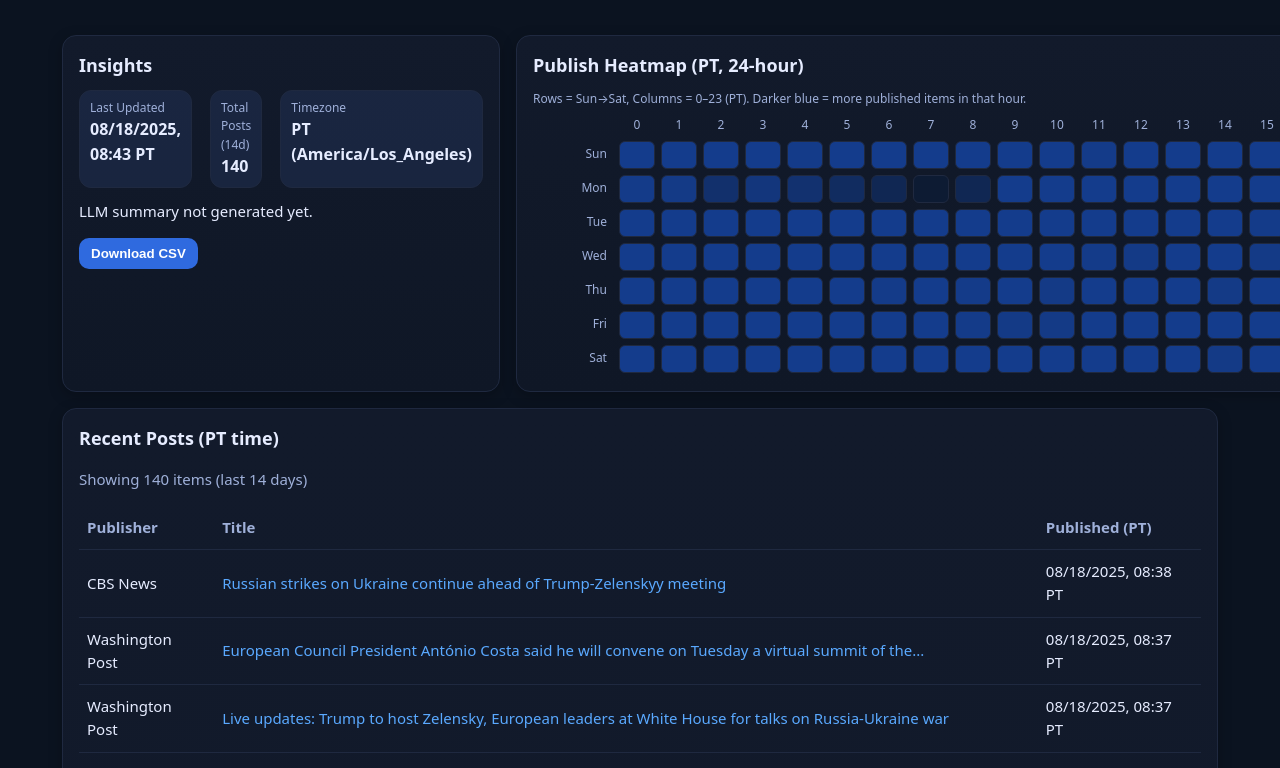
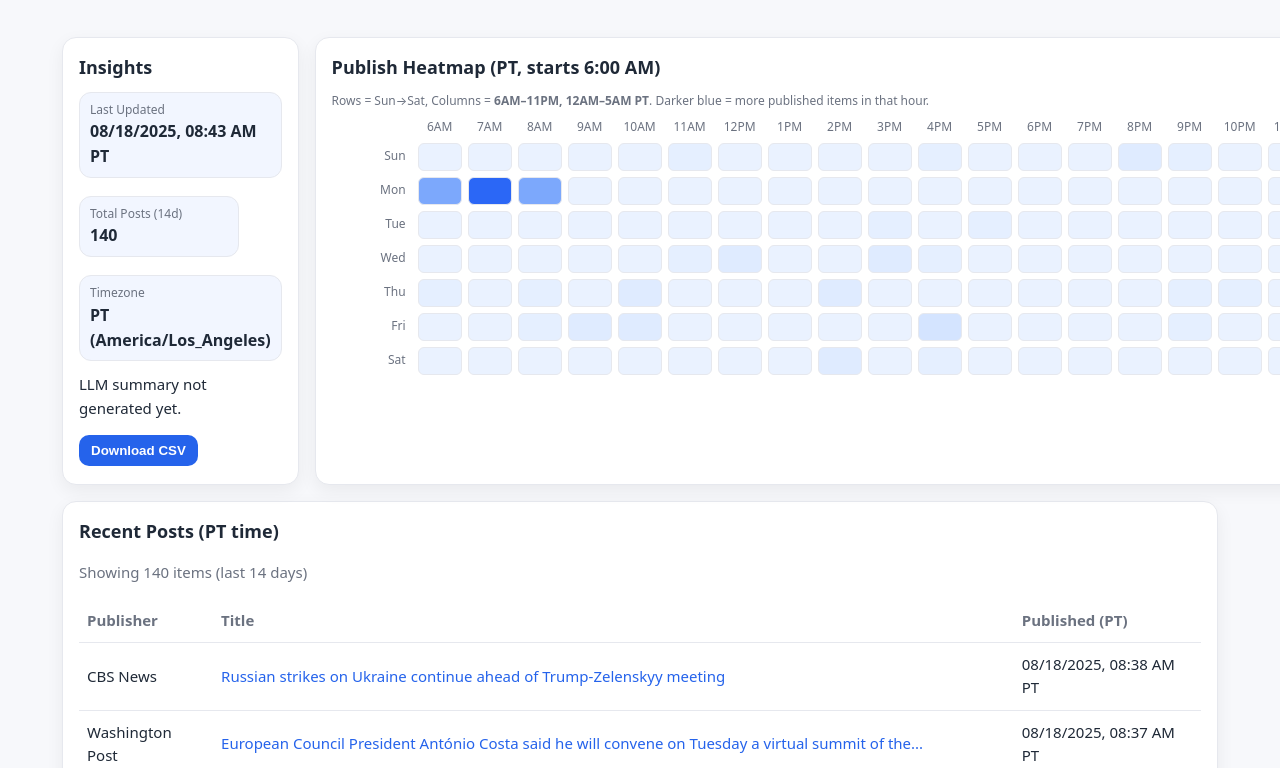
Before and after one commit to mattwilhalme/news-pulse, a website: page index.html in a window 1280 px wide. Shown: the part 78-846 px from the top of the page. Drawn offline with Linux system fonts and the light colour scheme.

Commit message:
Light theme + PT heatmap starting at 6AM with 12H labels

```diff
--- a/index.html
+++ b/index.html
@@ -6,46 +6,89 @@
   <meta name="viewport" content="width=device-width, initial-scale=1" />
   <style>
     :root{
-      --bg: #0b1320;
-      --panel: #121a2b;
-      --panel-2: #0f1726;
-      --text: #e6ecff;
-      --muted: #9fb0d9;
-      --accent: #5aa9ff;
-      --accent-2: #2f6adf;
-      --border: #1f2940;
-      --good: #22d3ee;
+      --bg: #f7f8fb;          /* page background */
+      --card: #ffffff;        /* card background */
+      --border: #e6e8ee;      /* card/table borders */
+      --text: #1f2937;        /* primary text */
+      --muted: #6b7280;       /* muted text */
+      --accent: #2563eb;      /* links & buttons */
+      --accent-2: #1d4ed8;    /* button hover */
+      --shadow: 0 6px 18px rgba(0,0,0,.06);
+
+      /* heat colors (light -> dark blue) */
+      --heat-lo: #eaf2ff;
+      --heat-mid: #9dc2ff;
+      --heat-hi: #2b67f6;
     }
-    *{box-sizing:border-box}
-    body{ margin:0; font: 15px/1.55 ui-sans-serif, system-ui, -apple-system, Segoe UI, Roboto, Arial, sans-serif; background: var(--bg); color: var(--text);}
-    a{ color: var(--accent); text-decoration: none;}
-    header{ padding: 22px 22px 0; }
+    *{ box-sizing:border-box; }
+    body{
+      margin:0;
+      font: 15px/1.55 ui-sans-serif, system-ui, -apple-system, Segoe UI, Roboto, Arial, sans-serif;
+      color: var(--text);
+      background: var(--bg);
+    }
+    a{ color: var(--accent); text-decoration: none; }
+    header{ padding: 26px 22px 0; }
     .wrap{ max-width: 1200px; margin: 0 auto; padding: 0 22px 40px; }
-    h1{ font-size: 28px; margin: 0 0 6px;}
+    h1{ margin: 0 0 8px; font-size: 28px; }
     .muted{ color: var(--muted); }
-    .grid{ display:grid; gap:16px; grid-template-columns: 1fr 1fr; }
-    .card{ background: linear-gradient(180deg, var(--panel), var(--panel-2)); border:1px solid var(--border); border-radius: 14px; padding: 16px 16px 18px; box-shadow: 0 4px 14px rgba(0,0,0,.25);}
-    .card h2{ margin:0 0 10px; font-size: 18px;}
+    .grid{ display:grid; grid-template-columns: 1fr 1fr; gap:16px; }
+    .card{
+      background: var(--card);
+      border: 1px solid var(--border);
+      border-radius: 14px;
+      padding: 16px 16px 18px;
+      box-shadow: var(--shadow);
+    }
+    .card h2{ margin:0 0 10px; font-size: 18px; }
     .row{ display:flex; gap:8px; align-items:center; flex-wrap:wrap; }
-    button{ background: var(--accent-2); color: #fff; border: 0; border-radius: 10px; padding: 8px 12px; cursor: pointer; font-weight:600; }
-    button:hover{ filter: brightness(1.1); }
-    table{ width: 100%; border-collapse: collapse; }
+    button{
+      background: var(--accent);
+      color: #fff;
+      border: 0;
+      border-radius: 10px;
+      padding: 8px 12px;
+      cursor: pointer;
+      font-weight: 600;
+    }
+    button:hover{ background: var(--accent-2); }
+    table{ width: 100%; border-collapse: collapse; background: var(--card); }
     th, td{ padding: 10px 8px; border-bottom: 1px solid var(--border); text-align: left; }
-    th{ color: var(--muted); font-weight:600; }
-    .kpi{ display:flex; gap:18px; }
-    .kpi .pill{ background: rgba(95,146,255,.1); border:1px solid var(--border); padding:8px 10px; border-radius: 12px; }
+    th{ color: var(--muted); font-weight: 600; }
+    .kpi{ display:flex; gap:18px; flex-wrap:wrap; }
+    .kpi .pill{
+      background: #f2f6ff;
+      border: 1px solid var(--border);
+      padding: 8px 10px;
+      border-radius: 12px;
+      min-width: 160px;
+    }
     .pill .label{ color: var(--muted); font-size: 12px; }
-    .pill .value{ font-weight: 700; font-size: 16px; }
+    .pill .value{ font-weight: 700; font-size: 16px; color: var(--text); }
+
     /* Heatmap */
     .heat-wrap{ overflow-x: auto; }
-    .heat-head{ display:grid; grid-template-columns: 80px repeat(24, 36px); gap:6px; align-items:end; margin-bottom: 6px; }
+    .heat-head{ display:grid; grid-template-columns: 80px repeat(24, 44px); gap:6px; align-items:end; margin-bottom: 6px; }
     .heat-head div{ text-align:center; color: var(--muted); font-size: 12px; }
-    .heat-grid{ display:grid; grid-template-columns: 80px repeat(24, 36px); gap:6px; }
+    .heat-grid{ display:grid; grid-template-columns: 80px repeat(24, 44px); gap:6px; }
     .dow{ color: var(--muted); font-size: 12px; display:flex; align-items:center; justify-content:flex-end; padding-right:6px; }
-    .cell{ width:36px; height:28px; border-radius:6px; border:1px solid var(--border); background:#0c1633; position:relative; }
-    .cell::after{ content: attr(data-count); position:absolute; inset:0; display:flex; align-items:center; justify-content:center; font-size:10px; color:#dbeafe; opacity:0.0; }
+    .cell{
+      width:44px; height:28px; border-radius:6px;
+      border:1px solid var(--border);
+      background: var(--heat-lo);
+      position:relative;
+      transition: filter .12s ease;
+    }
+    .cell::after{
+      content: attr(data-count);
+      position:absolute; inset:0;
+      display:flex; align-items:center; justify-content:center;
+      font-size:10px; color:#0f172a; opacity:0.0;
+    }
+    .cell:hover{ filter: saturate(1.2) brightness(0.98); }
     .cell:hover::after{ opacity:0.9; }
     .legend{ color: var(--muted); font-size: 12px; }
+    @media (max-width: 900px){ .grid{ grid-template-columns: 1fr; } }
   </style>
 </head>
 <body>
@@ -71,8 +114,10 @@
       </section>
 
       <section class="card">
-        <h2>Publish Heatmap (PT, 24-hour)</h2>
-        <div class="legend" style="margin-bottom:8px;">Rows = Sun→Sat, Columns = 0–23 (PT). Darker blue = more published items in that hour.</div>
+        <h2>Publish Heatmap (PT, starts 6:00 AM)</h2>
+        <div class="legend" style="margin-bottom:8px;">
+          Rows = Sun→Sat, Columns = <strong>6AM–11PM, 12AM–5AM PT</strong>. Darker blue = more published items in that hour.
+        </div>
         <div class="heat-wrap">
           <div class="heat-head" id="heatHead"></div>
           <div class="heat-grid" id="heatGrid"></div>
@@ -92,21 +137,22 @@
   </main>
 
 <script>
-// ----- Utilities -----
+/* ------- Config ------- */
 const PT_ZONE = 'America/Los_Angeles';
+const START_HOUR = 6; // display columns starting at 06:00 PT
 
+/* ------- Utilities ------- */
 function toPTDate(dIso){
   try{
     const d = new Date(dIso);
     const fmt = new Intl.DateTimeFormat('en-US', {
       timeZone: PT_ZONE,
-      year: 'numeric', month: '2-digit', day: '2-digit',
-      hour: '2-digit', minute:'2-digit', hour12: false
+      year:'numeric', month:'2-digit', day:'2-digit',
+      hour:'2-digit', minute:'2-digit', hour12:true
     });
     return fmt.format(d) + ' PT';
   }catch(e){ return dIso || ''; }
 }
-
 function getPTParts(dIso){
   const d = new Date(dIso);
   const dowName = new Intl.DateTimeFormat('en-US', { timeZone: PT_ZONE, weekday:'short' }).format(d);
@@ -115,16 +161,20 @@ function getPTParts(dIso){
   const hour = Number(new Intl.DateTimeFormat('en-US',{timeZone:PT_ZONE,hour:'2-digit',hour12:false}).format(d));
   return { dow, hour };
 }
-
+// 12h label formatter
+function formatHourLabel(h){
+  const suffix = h < 12 ? "AM" : "PM";
+  const hour12 = h % 12 === 0 ? 12 : h % 12;
+  return hour12 + suffix;
+}
 function csvEscape(s){
   if (s == null) return '';
   s = String(s);
-  if (s.includes('"') || s.includes(',') || s.includes('\\n')){
+  if (s.includes('"') || s.includes(',') || s.includes('\n')){
     return '"' + s.replace(/"/g,'""') + '"';
   }
   return s;
 }
-
 function downloadCSV(rows, filename='posts_pt.csv'){
   const header = ['publisher','title','url','published_pt','section'];
   const lines = [header.join(',')];
@@ -137,62 +187,84 @@ function downloadCSV(rows, filename='posts_pt.csv'){
       csvEscape(r.section || '')
     ].join(','));
   }
-  const blob = new Blob([lines.join('\\n')], {type:'text/csv;charset=utf-8;'});
+  const blob = new Blob([lines.join('\n')], {type:'text/csv;charset=utf-8;'});
   const a = document.createElement('a');
   a.href = URL.createObjectURL(blob);
   a.download = filename;
   document.body.appendChild(a);
-  a.click();
-  a.remove();
+  a.click(); a.remove();
 }
 
-// ----- Main -----
+/* ------- Main ------- */
 (async function(){
   const [posts, insights] = await Promise.all([
     fetch('./data/posts.json').then(r=>r.json()).catch(()=>[]),
     fetch('./data/insights.json').then(r=>r.json()).catch(()=>({bullets:[]}))
   ]);
 
+  // KPIs & insights
   document.getElementById('updated').textContent = insights.generated_at ? toPTDate(insights.generated_at) : '—';
   document.getElementById('total').textContent = insights?.metrics?.total_posts ?? posts.length;
-
   document.getElementById('summary').textContent = insights.summary || 'No summary yet.';
   const ul = document.getElementById('bullets');
   (insights.bullets || []).forEach(b => { const li = document.createElement('li'); li.textContent = b; ul.appendChild(li); });
 
+  // Build 7x24 grid from posts in PT
   const grid = Array.from({length:7}, ()=> Array.from({length:24}, ()=>0));
   for (const p of posts){
     const {dow, hour} = getPTParts(p.created_at);
     grid[dow][hour] += 1;
   }
 
+  // Column order starting at START_HOUR (06..23, then 00..05)
+  const cols = Array.from({length:24}, (_,i)=> (START_HOUR + i) % 24);
+
+  // Header labels in 12h AM/PM
   const hh = document.getElementById('heatHead');
-  hh.innerHTML = '<div></div>' + Array.from({length:24}, (_,h)=>`<div>${h}</div>`).join('');
+  hh.innerHTML = '<div></div>' + cols.map(h => `<div>${formatHourLabel(h)}</div>`).join('');
 
-  const days = ['Sun','Mon','Tue','Wed','Thu','Fri','Sat'];
+  // Heat color scale (darker = more). Interpolate light -> mid -> dark.
+  function lerp(a,b,t){ return a + (b-a)*t; }
+  function heatColor(v, max){
+    const t = max ? (v/max) : 0;
+    // rgb for lo(234,242,255), mid(157,194,255), hi(43,103,246)
+    let r, g, b;
+    if (t < 0.5){
+      const u = t/0.5;
+      r = Math.round(lerp(234,157,u));
+      g = Math.round(lerp(242,194,u));
+      b = Math.round(lerp(255,255,u));
+    } else {
+      const u = (t-0.5)/0.5;
+      r = Math.round(lerp(157,43,u));
+      g = Math.round(lerp(194,103,u));
+      b = Math.round(lerp(255,246,u));
+    }
+    return `rgb(${r},${g},${b})`;
+  }
+
+  // Render grid
   const hg = document.getElementById('heatGrid');
   let max = 1;
   for (let d=0; d<7; d++) for (let h=0; h<24; h++) max = Math.max(max, grid[d][h]);
-  function cellColor(v){
-    const t = v/max;
-    const r = Math.round(13 + (20 - 13)* (1-t));
-    const g = Math.round(27 + (60 - 27)* (1-t));
-    const b = Math.round(51 + (140 - 51)* (1-t));
-    return `rgb(${r},${g},${b})`;
-  }
+  const days = ['Sun','Mon','Tue','Wed','Thu','Fri','Sat'];
   let html = '';
   for (let d=0; d<7; d++){
     html += `<div class="dow">${days[d]}</div>`;
-    for (let h=0; h<24; h++){
+    for (const h of cols){
       const v = grid[d][h];
-      html += `<div class="cell" style="background:${cellColor(v)}" title="${days[d]} ${h}:00 PT — ${v} posts" data-count="${v}"></div>`;
+      html += `<div class="cell" style="background:${heatColor(v,max)}"
+                 title="${days[d]} ${formatHourLabel(h)} PT — ${v} posts"
+                 data-count="${v}"></div>`;
     }
   }
   hg.innerHTML = html;
 
+  // Table
   const tbody = document.querySelector('#table tbody');
   document.getElementById('count').textContent = `Showing ${posts.length} items (last 14 days)`;
-  posts.sort((a,b)=> new Date(b.created_at) - new Date(a.created_at))
+  posts
+    .sort((a,b)=> new Date(b.created_at) - new Date(a.created_at))
     .slice(0, 50)
     .forEach(p => {
       const tr = document.createElement('tr');
```
Lines whose indentation alone changed are shown as unchanged.
